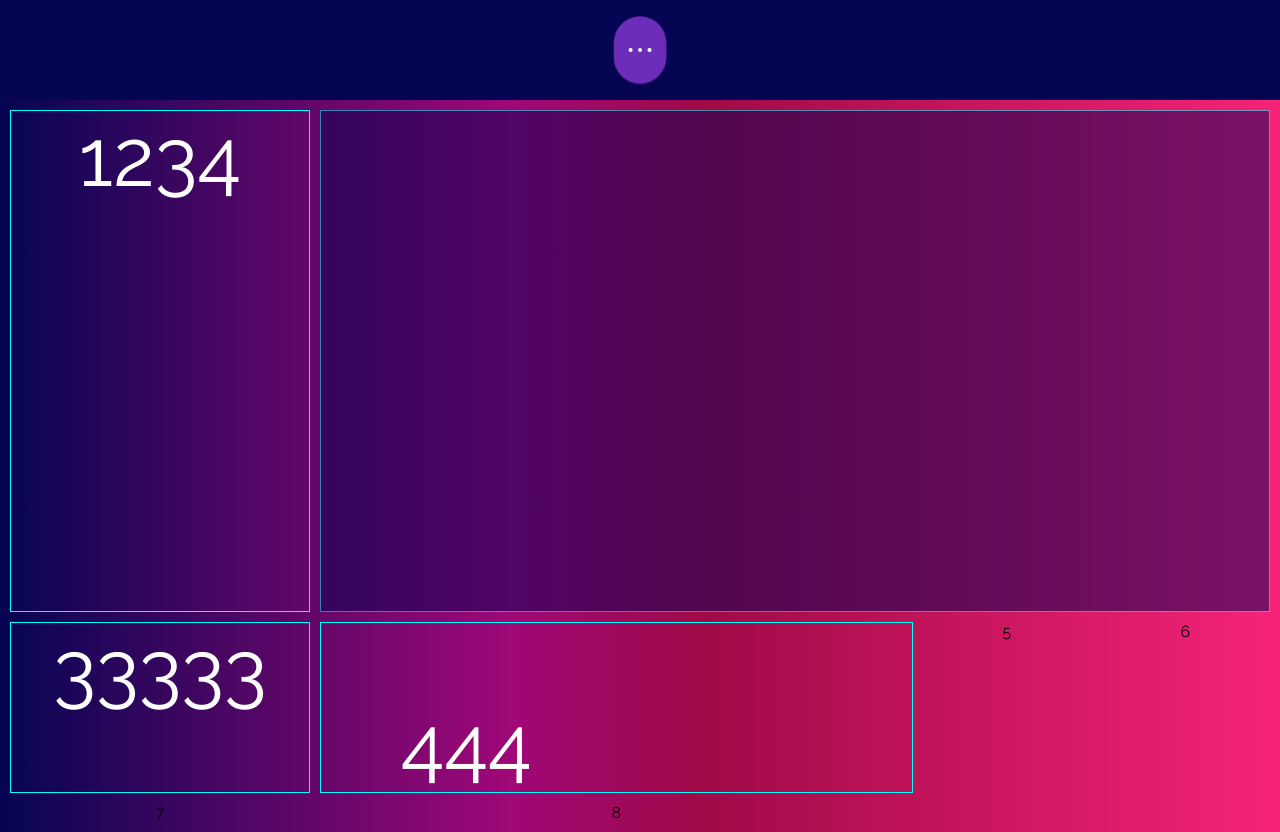
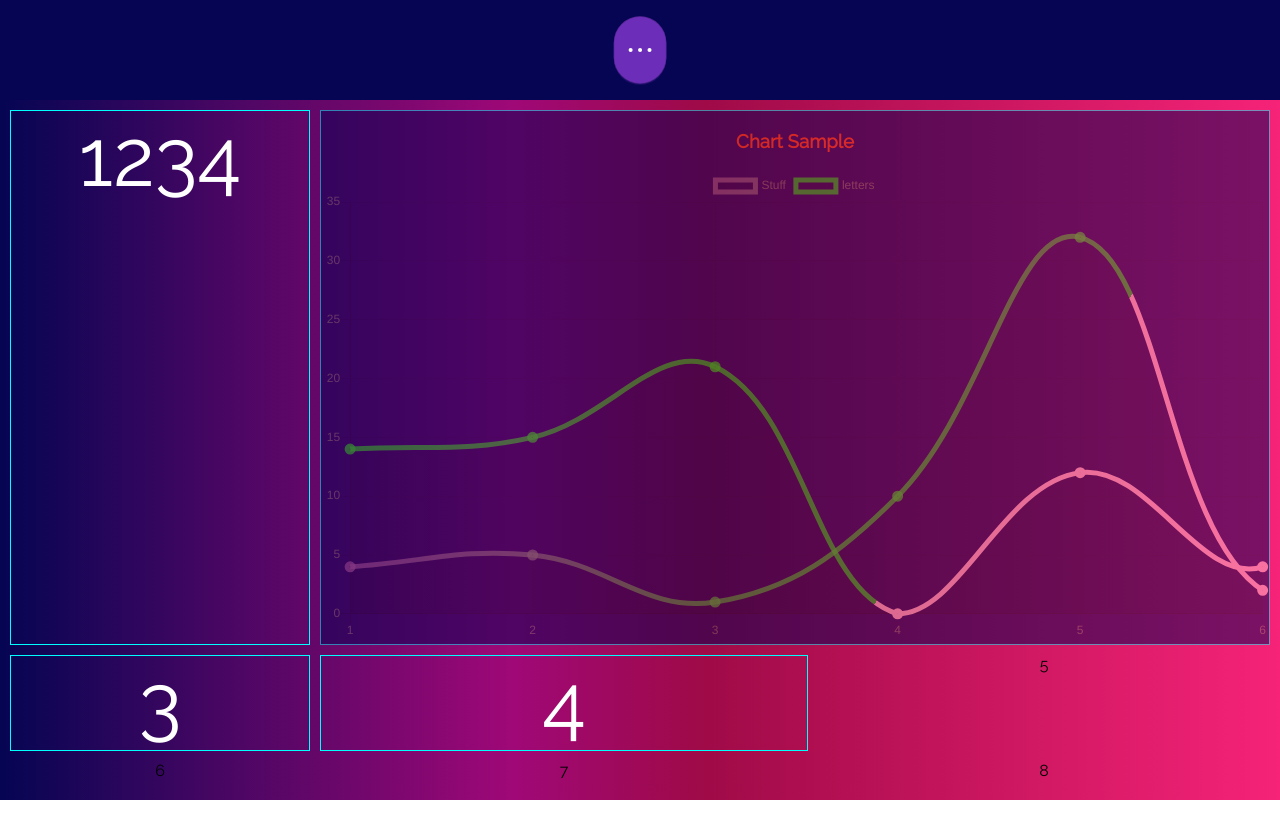
Before and after one commit to stitt1am/projetx, a React (Create React App) app: page / in a window 1280 px wide. After the commit the page ends 800 px from the top, so only its background shows below. Built offline with nearby package versions, Linux system fonts and the light colour scheme.

Commit message:
working line chart

```diff
--- a/package.json
+++ b/package.json
@@ -3,9 +3,11 @@
   "version": "0.1.0",
   "private": true,
   "dependencies": {
+    "chart.js": "^2.8.0",
     "classnames": "^2.2.6",
     "node-sass": "^4.11.0",
     "react": "^16.6.0",
+    "react-chartjs-2": "^2.8.0",
     "react-dom": "^16.6.0",
     "react-motion": "^0.5.2",
     "react-props-noop": "^1.0.0",
--- a/src/components/LineChart/LineChart.js
+++ b/src/components/LineChart/LineChart.js
@@ -0,0 +1,90 @@
+
+import React, {Component} from 'react';
+import MediaCard from '../../components/MediaCard/MediaCard';
+import petal from '../../image/petals.jpg';
+import dots from '../../image/dots.jpg';
+import Chart from '../../../node_modules/chart.js/dist/Chart.js';
+import {Line,Doughnut, Scatter,Polar, Pie } from 'react-chartjs-2';
+import './lineChart.css';
+
+
+class LineChart extends Component {
+
+    constructor(props) {
+        super(props);
+        this.state = {
+            data:{
+                labels: ["1", "2","3","4", "5","6"],
+                datasets:[
+                    {
+                        label: "Stuff",
+                        // backgroundColor: "white",
+                        data:[4,5,1,10,32,2,12]
+                    },
+                    {
+                        label: "letters",
+                        // backgroundColor: "pink",
+                        data:[14,15,21,0,12,4,22]
+                    }
+
+                ]
+            }
+        };
+
+    }
+
+
+    setGradientColor = (canvas, color)  =>{
+        const ctx = canvas.getContext('2d');
+        const gradient = ctx.createLinearGradient(0,0, 600, 500);
+        gradient.addColorStop(0,color);
+        gradient.addColorStop(0.90, "rgba(0,255,0,0.75)");
+        gradient.addColorStop(0.90, "pink");
+        // gradient.addColorStop(0.45, "blue");
+
+
+        return gradient;
+    }
+
+    getChartData = canvas => {
+
+        const data = this.state.data;
+        console.log("data = ", data);
+
+        if (data.datasets) {
+
+            console.log("datasets = ", data.datasets);
+            let colors = ["rgba(255,0,255,0.75)", "rgba(0,255,0,0.75)"];
+            data.datasets.map((set, i) => {
+                // set.backgroundColor = this.setGradientColor(canvas, colors[i]);
+                set.borderColor=this.setGradientColor(canvas, colors[i]);
+                set.borderWidth=5;
+            });
+        }
+
+        return data;
+    }
+
+    render() {
+        return (
+
+
+            <div className="lineChart">
+                <h3>Chart Sample</h3>
+
+
+                <Line
+                    options={{responsive: true}}
+                    data={this.getChartData}
+                />
+
+
+
+            </div>
+
+
+        );
+    }
+}
+
+export default LineChart;
--- /dev/null
+++ b/src/components/LineChart/lineChart.css
@@ -0,0 +1,7 @@
+.lineChart{
+    /*width: 500px;*/
+    /*height: 500px;*/
+    /*background-color: white;*/
+    color: orangered;
+    position: relative;
+}
--- a/src/containers/home/home.js
+++ b/src/containers/home/home.js
@@ -4,7 +4,7 @@ import Navigation from '../../components/Navigation/Navigation';
 import './home.scss';
 import {Router, Route} from 'react-router';
 import Gallery from "../gallery/gallery";
-import '../../javascript/lineChart.js';
+import LineChart from "../../components/LineChart/LineChart";
 
 
 class Home extends Component {
@@ -27,10 +27,11 @@ class Home extends Component {
                     <div className="item1">
                         1234
                     </div>
-                    <div className="item2">2</div>
-                    <div className="item3">33333</div>
-                    <div className="item4">444<canvas id="lineChart"></canvas>
+                    <div className="item2">
+                        <LineChart />
                     </div>
+                    <div className="item3">3</div>
+                    <div className="item4">4</div>
                     <div className="item5">5</div>
                     <div className="item6">6</div>
                     <div className="item7">7</div>
--- a/src/containers/home/home.scss
+++ b/src/containers/home/home.scss
@@ -30,12 +30,13 @@ body {
 
   .item2 {
     grid-column-start: 2;
-    grid-column-end: 5;
-
+    grid-column-end: 4;
+    //grid-row-start: 1;
+    //grid-row-end: 2;
     //grid-column-end: 3;
     border: 1px solid aqua;
     //width: 1500px;
-    height: 500px;
+    //height: 100px;
     background: rgb(4, 2, 83);
     opacity: 50%;
 
```
Also changed, not shown: 1 other file (tests, documents, lock files or other folders).
